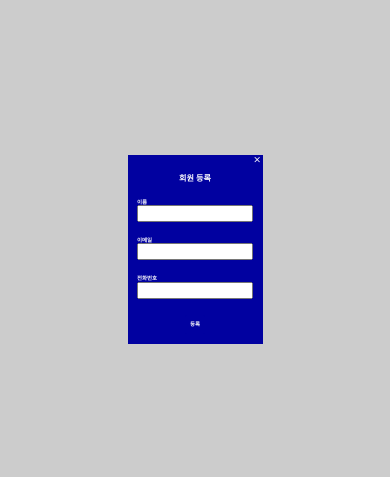
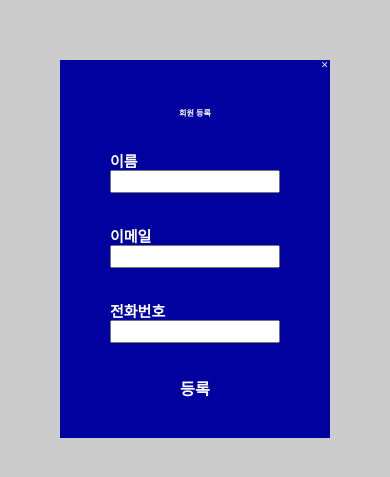
Before and after one commit to Yamyam-code/listJS, a website: page index.html in a window 390 px wide. Shown: the part 173-650 px from the top of the page. Drawn offline with nearby package versions, Linux system fonts and the light colour scheme.

Commit message:
중간저장

```diff
--- a/css/main.css
+++ b/css/main.css
@@ -95,33 +95,40 @@ main .inner {
     border-left: none;
     border-right: none;
   }
+  .information {
+    position: absolute;
+    top: calc(50% - 35rem);
+    left: calc(50% - 25rem);
+    width: 50rem;
+    height: 70rem;
+  }
   .information form {
+    width: 100%;
     display: flex;
     flex-direction: column;
     align-items: center;
-    gap: 3rem;
+    gap: 7rem;
     margin-top: 2rem;
+    font-size: 15px;
   }
   .information form input {
-    width: 15rem;
-    height: 1rem;
+    width: 30rem;
+    height: 3rem;
   }
   .information form input[type='file'] {
     width: auto;
     height: auto;
+    margin-left: 90px;
   }
   .p-data {
     line-height: 19px;
   }
   input {
-    font-size: 10px;
-  }
-  .information form input {
-    width: 20rem;
-    height: 2rem;
+    font-size: 15px;
   }
   .button {
     padding: 1rem;
+    font-size: 3rem;
   }
 }
 h1 {
```
